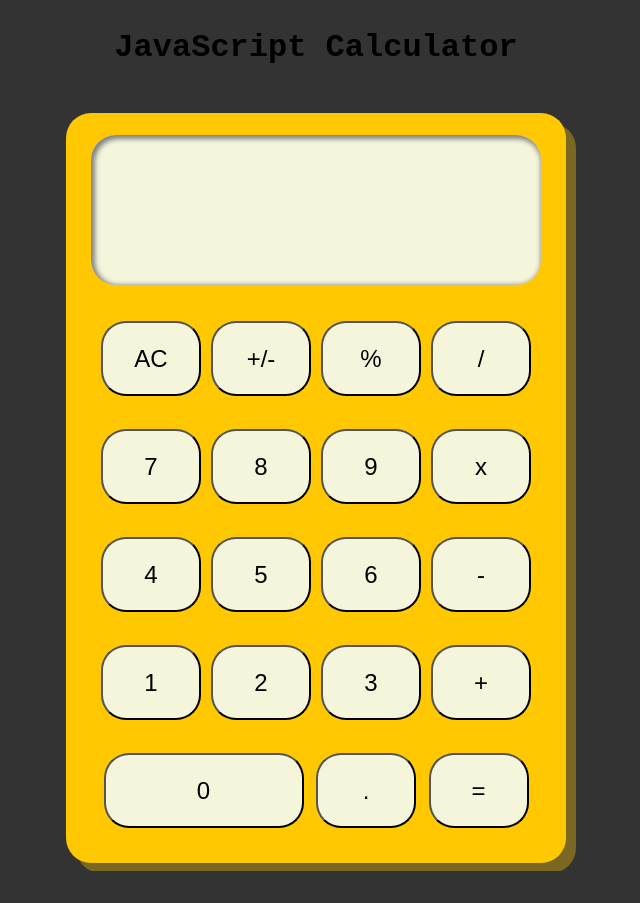
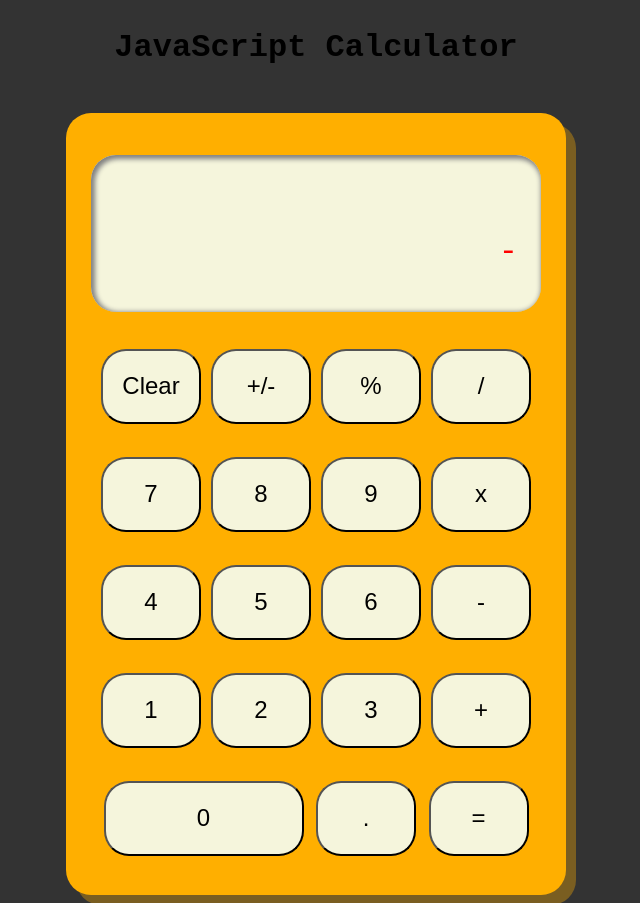
Before and after one commit to BloopHD/Calculator, a plain HTML site: page index.html in a window 1280 px wide. Both pictures are taken after a click on the button "+/-". Shown: the whole page, without its empty margins (324-964 px from the left). Before the commit the page ends 871 px from the top, so only its background shows below. Drawn offline with Linux system fonts and the light colour scheme.

Commit message:
Added a couple of JS functions, and updated the CSS.

```diff
--- a/index.html
+++ b/index.html
@@ -21,34 +21,18 @@
 
             <div id="display">
                 <div id="display-text">
-                    <div>
-                        <p id="upper-display">
-                            Upper Test
-                        </p>
+                    <div id="upper-display">
+                        Upper Test
                     </div>
-                    <div>
-                        <p id="lower-display">
-                            Lower Test
-                        </p>
+                    <div id="lower-display">
+                        Lower Test
                     </div>
                 </div>
             </div>
 
             <div id="row1" class="row">
-                <!-- <div id="clear" class="col">
-                    <button>AC</button>
-                </div>
-                <div id="neg-pos" class="col">
-                    <button>+/-</button>
-                </div>
-                <div id="mod" class="col">
-                    <button>%</button>
-                </div>
-                <div id="divide" class="col">
-                    <button>/</button>
-                </div> -->
-                <button id="clear" class="col">AC</button>
-                <button id="neg-pos" class="col">+/-</button>
+                <button id="clear" class="clear">Clear</button>
+                <button id="pos-neg" class="pos-neg">+/-</button>
                 <button id="mod" class="operator">%</button>
                 <button id="divide" class="operator">/</button>
             </div>
@@ -59,58 +43,23 @@
                 <button id="multiply" class="operator">x</button>
             </div>
             <div id="row3" class="row">
-                <!-- <div id="four" class="number">
-                    <button>4</button>
-                </div>
-                <div id="five" class="number">
-                    <button>5</button>
-                </div>
-                <div id="six" class="number">
-                    <button>6</button>
-                </div>
-                <div id="minus" class="col">
-                    <button>-</button>
-                </div> -->
                 <button id="four" class="number">4</button>
                 <button id="five" class="number">5</button>
                 <button id="six" class="number">6</button>
                 <button id="minus" class="operator">-</button>
             </div>
             <div id="row4" class="row">
-                <!-- <div id="one" class="number">
-                    <button>1</button>
-                </div>
-                <div id="two" class="number">
-                    <button>2</button>
-                </div>
-                <div id="three" class="number">
-                    <button>3</button>
-                </div>
-                <div id="plus" class="col">
-                    <button>+</button>
-                </div> -->
                 <button id="one" class="number">1</button>
                 <button id="two" class="number">2</button>
                 <button id="three" class="number">3</button>
                 <button id="plus" class="operator">+</button>
             </div>
             <div id="row5" class="row">
-                <!-- <div id="zero" class="number">
-                    <button>0</button>
-                </div>
-                <div id="point" class="col">
-                    <button>.</button>
-                </div>
-                <div id="equals" class="col">
-                    <button>=</button>
-                </div> -->
                 <button id="zero" class="number">0</button>
-                <button id="point" class="col">.</button>
-                <button id="equals" class="col">=</button>
+                <button id="point" class="point">.</button>
+                <button id="equals" class="equals">=</button>
             </div>
-
         </div>
-
     </div>
 </body>
 </html>
--- a/script.js
+++ b/script.js
@@ -1,11 +1,12 @@
 let valueOne = "";
 let valueTwo = "";
+let operator = "";
 
 let upperDisplay = document.getElementById('upper-display');
 let lowerDisplay = document.getElementById('lower-display');
 
-upperDisplay.textContent = " ";
-lowerDisplay.textContent = " ";
+upperDisplay.textContent = "";
+lowerDisplay.textContent = "";
 
 const numbers = document.querySelectorAll('.number');
 numbers.forEach(numberButton => {
@@ -18,24 +19,14 @@ operators.forEach(operatorButton => {
 });
 
 const clearButton = document.getElementById("clear");
-const negPosButton = document.getElementById("neg-pos");
-const modButton = document.getElementById("mod");
-const divideButton = document.getElementById("divide");
-const multiButton = document.getElementById("multiply");
-const minusButton = document.getElementById("minus");
-const plusButton = document.getElementById("plus");
+clearButton.addEventListener('click', () => clearFunction());
+
+const posNegButton = document.getElementById("pos-neg");
+posNegButton.addEventListener('click', () => changeSign());
+
 const equalsButton = document.getElementById("equals");
 const pointButton = document.getElementById("point");
 
-// console.log(clearButton.textContent);
-// console.log(negPosButton.textContent);
-// console.log(modButton.textContent);
-// console.log(divideButton.textContent);
-// console.log(multiButton.textContent);
-// console.log(minusButton.textContent);
-// console.log(plusButton.textContent);
-// console.log(equalsButton.textContent);
-// console.log(pointButton.textContent);
 
 function numberInput(num) {
     console.log(num);
@@ -44,5 +35,22 @@ function numberInput(num) {
 
 function operatorInput(operator) {
     console.log(operator);
-    lowerDisplay.textContent += operator;
+    lowerDisplay.textContent += " " + operator;
+    upperDisplay.textContent = lowerDisplay.textContent;
+    lowerDisplay.textContent = "";
 }
+
+function clearFunction() {
+    upperDisplay.textContent = "";
+    lowerDisplay.textContent = "";
+}
+
+function changeSign() {
+    if (lowerDisplay.textContent[0] == "-") {
+        lowerDisplay.textContent = lowerDisplay.textContent.slice(1);
+        lowerDisplay.style.color = "black";
+    } else {
+        lowerDisplay.textContent = "-" + lowerDisplay.textContent;
+        lowerDisplay.style.color = "red";
+    }
+}
--- a/style.css
+++ b/style.css
@@ -18,9 +18,10 @@ body {
     gap: 8px;
     height: 750px;
     width: 500px;
-    background-color: rgb(255, 200, 0);
-    box-shadow: 10px 10px rgba(255, 200, 0, 0.35);
+    background-color: rgb(255, 175, 0);
+    box-shadow: 10px 10px rgba(255, 175, 0, 0.35);
     border-radius: 25px;
+    padding: 16px 0 16px 0;
 }
 
 #display {
@@ -28,33 +29,39 @@ body {
     flex-direction: column;
     justify-content: center;
     align-items: flex-end;
-    height:150px;
+    min-height:125px;
+    max-height: fit-content;
     width:450px;
     background-color: beige;
     border-radius: 25px;
     box-shadow: 2px 2px 5px 2px gray inset;
-    margin-bottom: 16px;
+    margin: 16px 0 16px 0;
+    padding: 16px 0 16px 0;
+    word-wrap: break-word;
+
 }
 
 #display-text {
-    display: flex;
-    flex-direction: column;
-    margin-right: 23px;
+    margin: 0 23px 0 23px;
+    max-height: fit-content;
     text-align: end;
 }
 
 #upper-display {
-    height: 35px;
+    min-height: 35px;
+    max-height: fit-content;
     width: 410px;
     font-size: x-large;
     margin: 0 0 8px 0;
 }
 
 #lower-display {
-    height: 45px;
+    min-height: 45px;
+    max-height: fit-content;
     width: 410px;
     font-size: xx-large;
     margin: 8px 0 0 0;
+    flex-grow: 1;
 }
 
 .row {
```
